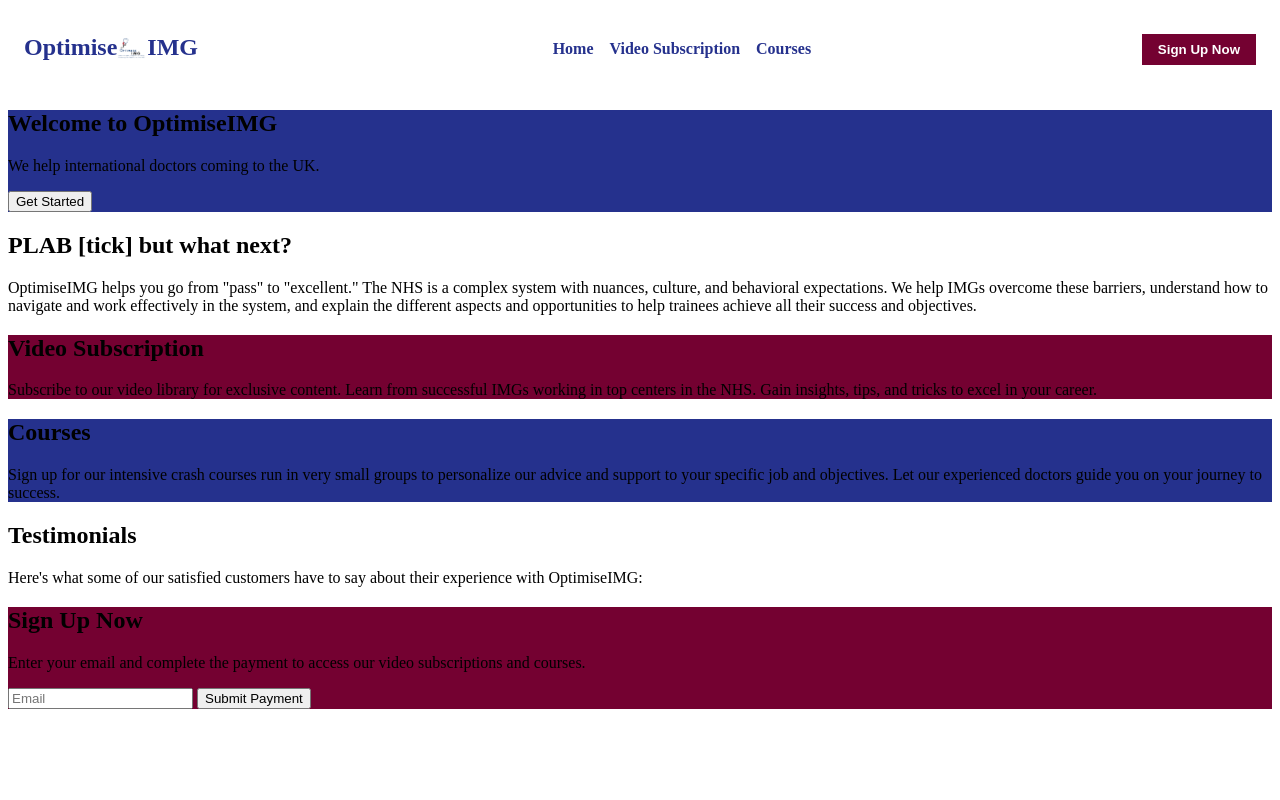
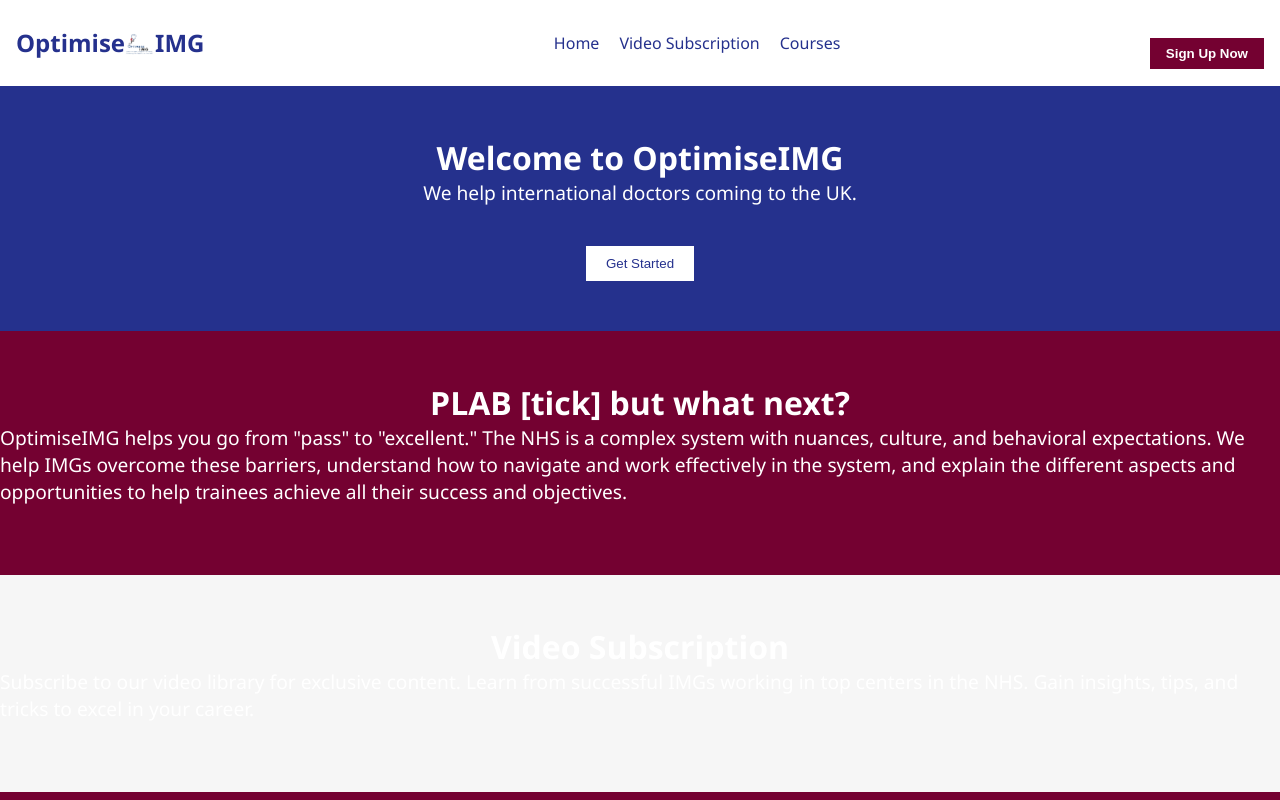
Before and after one commit to NitHub04/optimiseIMG, a plain HTML site: page index.html in a window 1280 px wide. Shown: the top 800 px of the page. Drawn offline with Linux system fonts and the light colour scheme; a script that the page names is missing.

Commit message:
Update optimiseimgv1.css

```diff
--- a/optimiseimgv1.css
+++ b/optimiseimgv1.css
@@ -1,4 +1,14 @@
-/* ... previous CSS ... */
+/* Global Styles */
+body {
+    font-family: "Segoe UI", Tahoma, Geneva, Verdana, sans-serif;
+    background-color: #F6F6F6;
+    margin: 0;
+}
+
+h1, h2, p {
+    margin: 0;
+    padding: 0;
+}
 
 header {
     display: flex;
@@ -12,17 +22,7 @@ header {
     color: #25318d;
     font-size: 1.5rem;
     font-weight: bold;
-}
-
-nav ul {
-    display: flex;
-    list-style-type: none;
-}
-
-nav ul li {
-    margin-right: 1rem;
-    color: #25318d;
-    font-weight: bold;
+    margin-right: 20px;
 }
 
 .cta-button {
@@ -34,18 +34,69 @@ nav ul li {
     cursor: pointer;
 }
 
-.hero-section {
-    background-color: #25318d;
+nav ul {
+    list-style-type: none;
+    padding: 0;
+    display: flex;
 }
 
-.video-subscription-section {
+nav ul li {
+    margin-left: 20px;
+    color: #25318D;
+    cursor: pointer;
+}
+
+/* Main Content */
+main {
+    display: flex;
+    flex-direction: column;
+    align-items: center;
+}
+
+section {
+    width: 100%;
+    display: flex;
+    flex-direction: column;
+    align-items: center;
+    padding: 50px 0;
+}
+
+h1, h2 {
+    font-size: 2rem;
+    color: #FFFFFF;
+}
+
+p {
+    font-size: 1.2rem;
+    color: #FFFFFF;
+    margin-bottom: 20px;
+}
+
+button {
+    margin-top: 20px;
+    padding: 10px 20px;
+    background-color: #FFFFFF;
+    color: #25318D;
+    border: none;
+    cursor: pointer;
+}
+
+/* Hero Section */
+.hero-section {
+    background-color: #25318D;
+}
+
+.logo img {
+    height: 60px;
+    vertical-align: middle;
+}
+
+/* Introduction Section */
+.introduction-section {
     background-color: #740131;
 }
 
+/* Courses Section */
 .courses-section {
-    background-color: #25318d;
-}
-
-.payment-form-section {
     background-color: #740131;
 }
```
